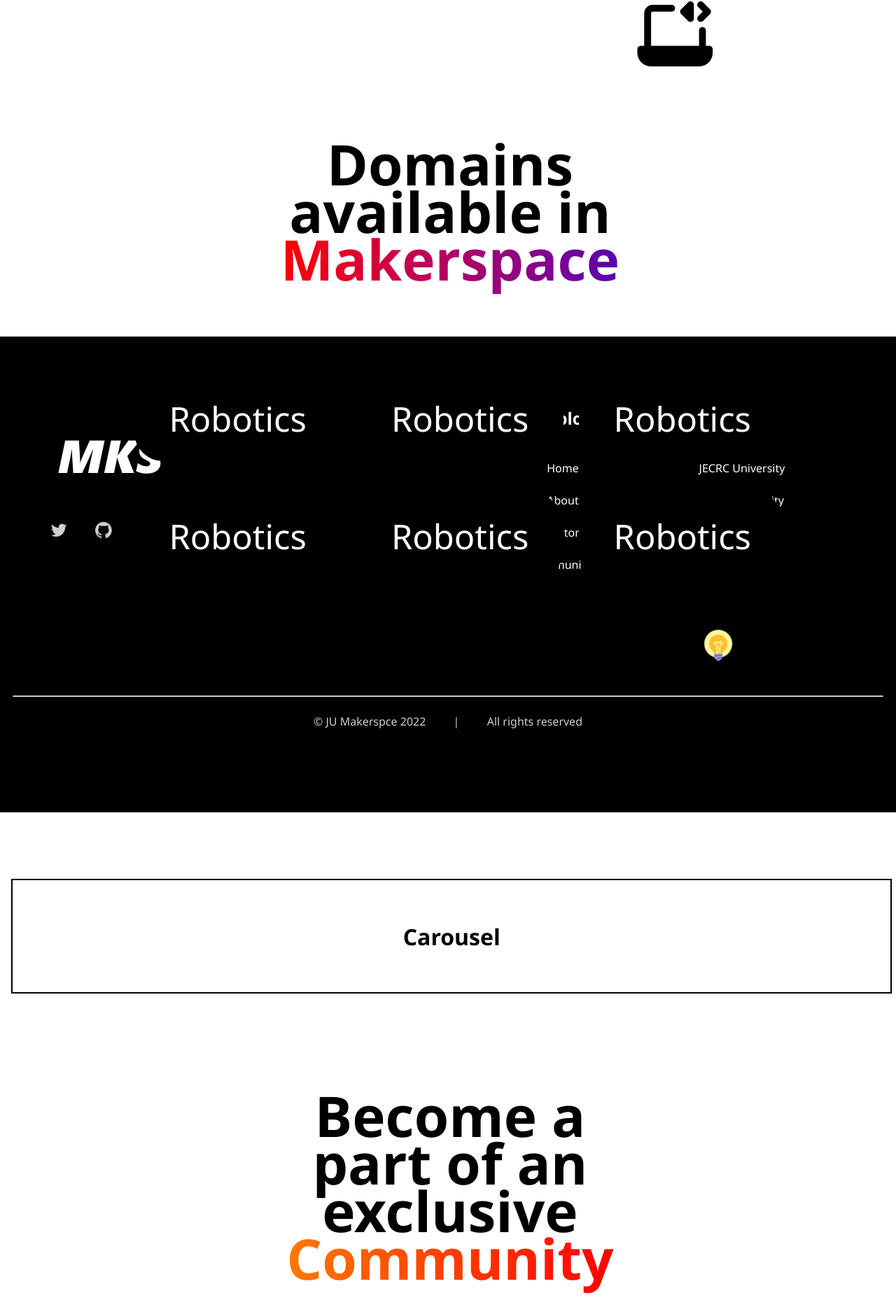
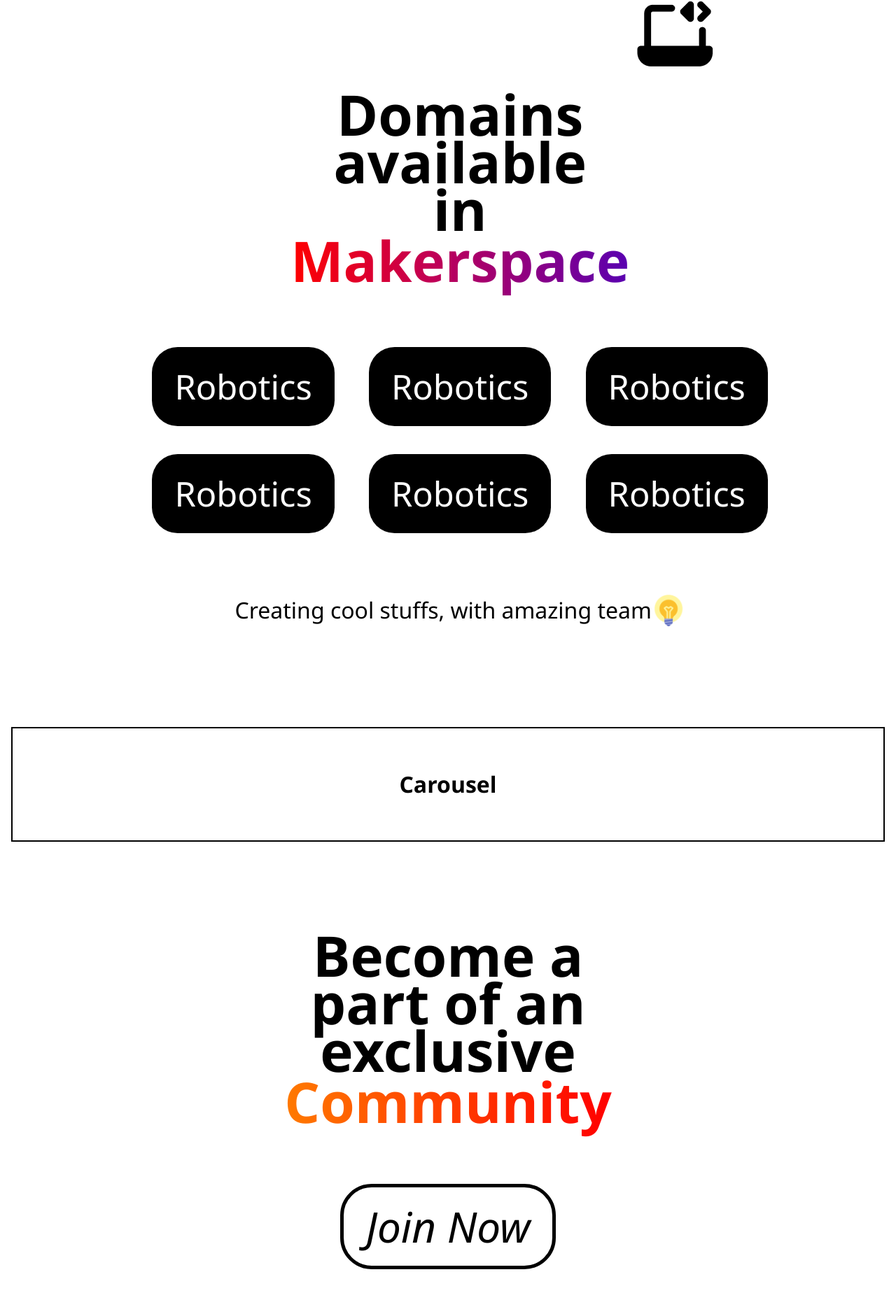
Before and after one commit to ju-makerspace/mks-website, a React (Create React App) app in the folder frontend/: page / in a window 1280 px wide. Shown: the part 680-2558 px from the top of the page at 70% size. Built offline with nearby package versions, Linux system fonts and the light colour scheme; the HTML template or start-up script is replaced by a standard one.

Commit message:
Optimized Homepage

```diff
--- a/frontend/src/styles/desktop/About.css
+++ b/frontend/src/styles/desktop/About.css
@@ -48,7 +48,6 @@
 .gallery {
     display: grid;
     grid-template-columns: repeat(3, 1fr);
-    /* grid-template-columns: 1fr 3fr 2fr; */
     grid-auto-rows: 15rem;
     justify-content: center;
     align-items: center;
--- a/frontend/src/styles/desktop/Footer.css
+++ b/frontend/src/styles/desktop/Footer.css
@@ -1,10 +1,9 @@
 /* Footer CSS */
 .footer {
-  /* position: absolute; */
-  top: 200rem;
+  margin-top: 20vh;
   bottom: 0;
   width: 100vw;
-  height: 85vh;
+  height: 90vh;
   background-color: black;
   color: white;
 }
--- a/frontend/src/styles/desktop/home/Carousel.css
+++ b/frontend/src/styles/desktop/home/Carousel.css
@@ -1,14 +1,11 @@
 /* TODO: Create a responsive Carousel */
 /* Carousel CSS */
 .carousel {
-  position: absolute;
-  width: 98vw;
   height: 10rem;
-  top: 120rem;
-  margin: 1rem;
+  margin: 10% 1rem;
   display: flex;
+  justify-content: center;
   align-items: center;
-  justify-content: center;
   /* TODO: remove border later on */
   border: 2px solid black;
 }
--- a/frontend/src/styles/desktop/home/Community.css
+++ b/frontend/src/styles/desktop/home/Community.css
@@ -1,21 +1,27 @@
 /* Community CSS */
 .community {
-  position: absolute;
-  left: 30.39%;
-  right: 29.94%;
-  top: 140rem;
-  bottom: 31.77%;
+  display: flex;
+  justify-content: center;
+  align-items: center;
+  flex-direction: column;
+
+  width: 40%;
+  margin: 5% auto;
 
   font-family: 'Segoe UI';
   font-style: normal;
   font-weight: 900;
   font-size: 80px;
   line-height: 85%;
-  /* or 68px */
 
   text-align: center;
 
   color: #000000;
+}
+
+.community>span {
+  line-height: normal;
+  margin-top: -1rem;
 }
 
 .community .grad3 {
@@ -25,10 +31,6 @@
 }
 
 .join-community {
-  position: absolute;
-  top: 160rem;
-  left: 35%;
-
   font-family: 'Segoe UI';
   font-style: italic;
   font-weight: 400;
@@ -36,18 +38,15 @@
   line-height: 80px;
 
   display: flex;
+  justify-content: center;
   align-items: center;
   text-align: center;
-  justify-content: center;
+  margin: auto 38vw;
+  padding: 1rem 1.5rem;
 
   color: #000000;
   background-color: rgba(0, 0, 0, 0);
-
-  position: absolute;
-  width: 30%;
-  height: 136.46px;
-
-  border: 6px solid #000000;
+  border: 5px solid #000000;
   border-radius: 45px;
 
   cursor: pointer;
@@ -58,6 +57,6 @@
 .join-community:hover {
   border-width: 0;
   background: var(--grad3);
-  border-radius: 90px;
+  border-radius: 20rem;
   color: white;
 }
--- a/frontend/src/styles/desktop/home/Domain.css
+++ b/frontend/src/styles/desktop/home/Domain.css
@@ -5,22 +5,27 @@
 }
 
 .domain-text {
-    position: absolute;
-    left: 30.39%;
-    right: 29.94%;
-    top: 55rem;
-    bottom: 31.77%;
+    display: flex;
+    justify-content: center;
+    align-items: center;
+    flex-direction: column;
+    width: 30%;
+    margin: 5% auto;
 
     font-family: 'Segoe UI';
     font-style: normal;
     font-weight: 900;
     font-size: 80px;
     line-height: 85%;
-    /* or 68px */
 
     text-align: center;
 
     color: #000000;
+}
+
+.domain-text>span {
+    line-height: normal;
+    margin-top: -1rem;
 }
 
 .domain-text .grad2 {
@@ -31,18 +36,15 @@
 }
 
 .domain_list {
-    position: relative;
     display: grid;
     grid-template-columns: repeat(3, 1rem);
     justify-content: space-evenly;
     justify-items: center;
     align-content: space-between;
-    top: 28rem;
+    margin: 0.5rem auto;
+    padding: 0.5rem 1rem;
 
-    /* display: flex;
-    flex-wrap: wrap;
-
-    margin-top: 35rem; */
+    row-gap: 5vh;
 }
 
 .domain_item {
@@ -52,16 +54,11 @@
     justify-content: center;
     align-items: center;
 
-    width: 295.39px;
-    height: 120.77px;
-    left: 267px;
-    top: 1594.2px;
+    padding: 1.5rem 2rem;
 
     background: #000000;
-    border-radius: 40.8003px;
+    border-radius: 2.3rem;
     color: white;
-
-    margin: 1.5rem;
 
     font-style: normal;
     font-weight: 200;
@@ -70,17 +67,17 @@
 }
 
 .domain_desc {
-    position: relative;
-    top: 30rem;
     font-family: 'Segoe UI';
     font-style: normal;
     font-weight: 400;
     font-size: 2rem;
     line-height: 78px;
+
     display: flex;
+    justify-content: center;
     align-items: center;
     text-align: center;
-    margin-left: 30%;
+    margin: 5% auto;
 
     color: #000000
 }
```
Also changed, not shown: frontend/src/styles/desktop/home/Hero.css (+2 -8 lines).
